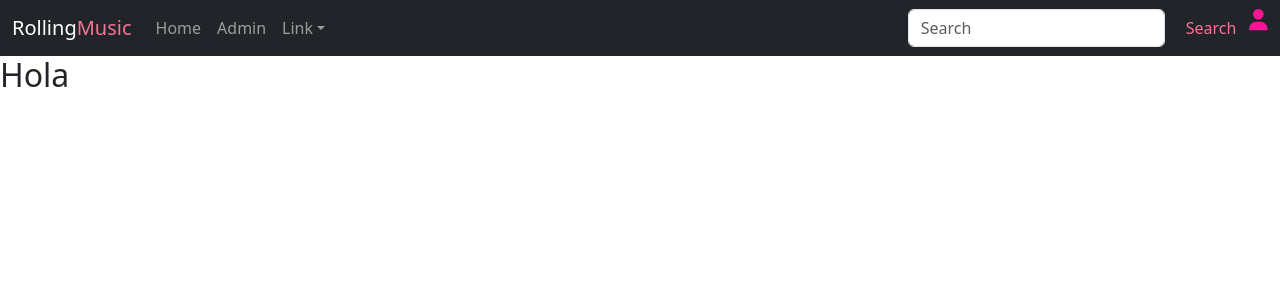
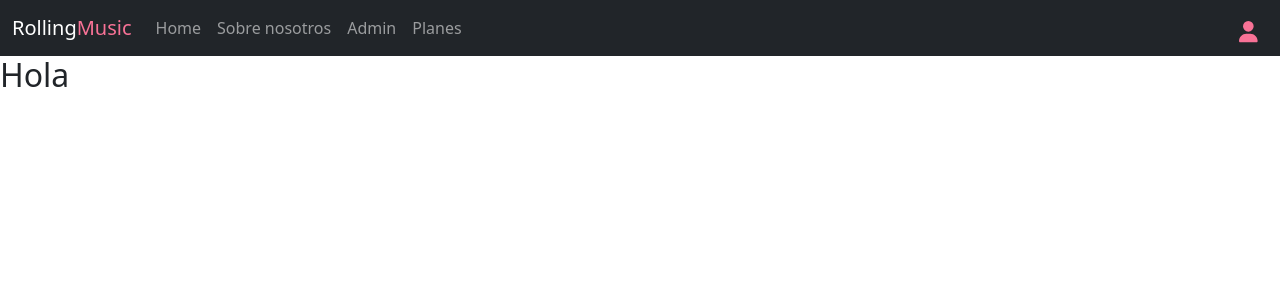
Before and after one commit to pmarino2013/rollingmusic, a React (Vite) app: page / in a window 1280 px wide. Shown: the top 300 px of the page. Built offline with nearby package versions, Linux system fonts and the light colour scheme.

Commit message:
agregue sobre nosotros y planes

```diff
--- a/src/components/NavbarApp.jsx
+++ b/src/components/NavbarApp.jsx
@@ -24,31 +24,15 @@ function NavbarApp() {
             navbarScroll
           >
             <Nav.Link href="#action1">Home</Nav.Link>
-            <Nav.Link href="#action2">Admin</Nav.Link>
-            <NavDropdown title="Link" id="navbarScrollingDropdown">
-              <NavDropdown.Item href="#action3">Action</NavDropdown.Item>
-              <NavDropdown.Item href="#action4">
-                Another action
-              </NavDropdown.Item>
-              <NavDropdown.Divider />
-              <NavDropdown.Item href="#action5">
-                Something else here
-              </NavDropdown.Item>
-            </NavDropdown>
+            <Nav.Link href="#action2">Sobre nosotros</Nav.Link>
+            <Nav.Link href="#action3">Admin</Nav.Link>
+            <Nav.Link href="#action4">Planes</Nav.Link>
+
 
           </Nav>
           <Form className="d-flex">
-            <Form.Control
-              type="search"
-              placeholder="Search"
-              className="me-2"
-              aria-label="Search"
-            />
-            <Button variant="outline" style={{color:'#F87296' }}>Search </Button>
-            <div style={{ display: 'flex', justifyContent: 'center' }}>
-  <FontAwesomeIcon icon={faUser} size="lg" color="#ff1493" />
-</div>
 
+             <FontAwesomeIcon icon={faUser} size="lg" color="#F87296" style={{ marginLeft: '10px', marginTop: '7px', marginRight:'10px'}} />
           </Form>
         </Navbar.Collapse>
       </Container>
```
